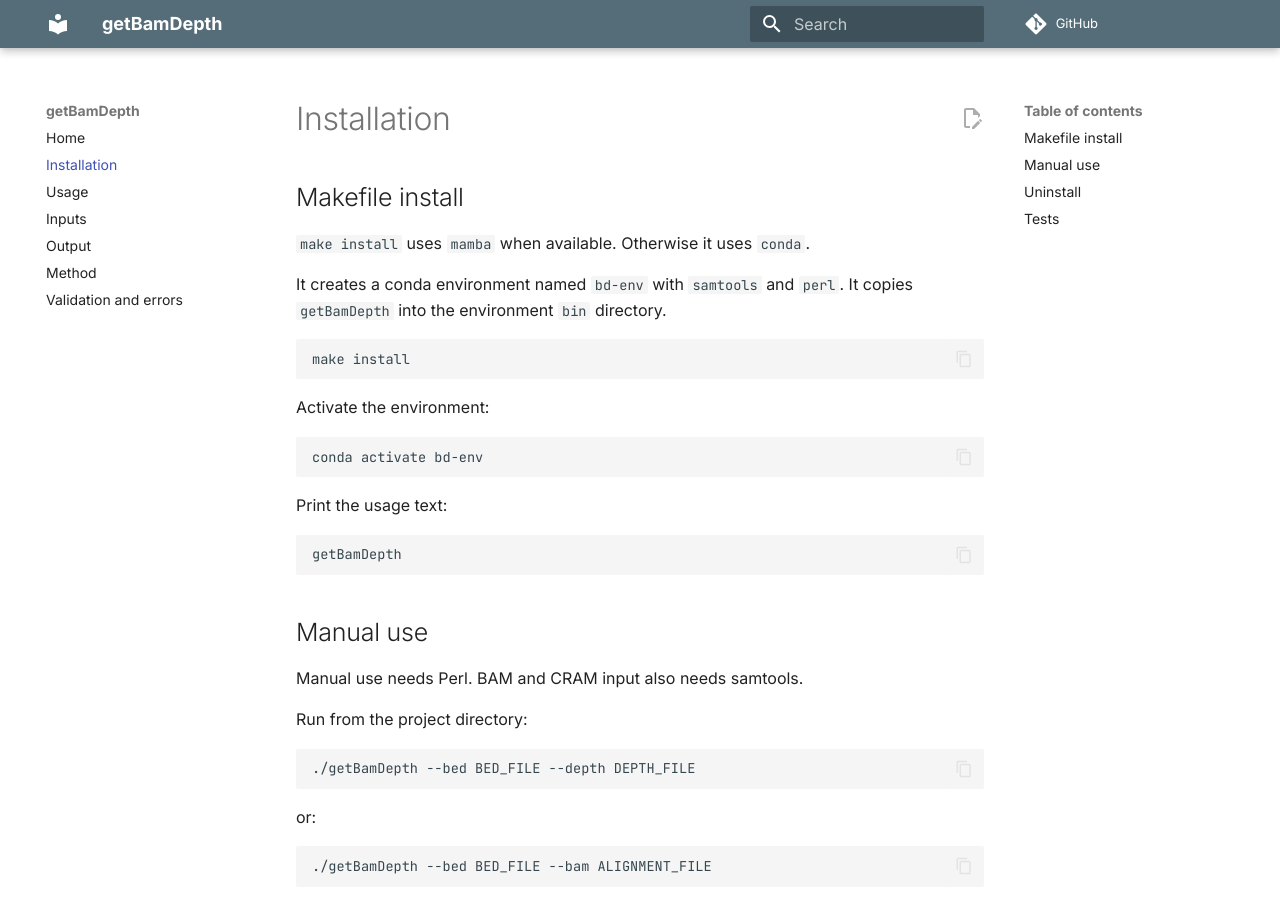
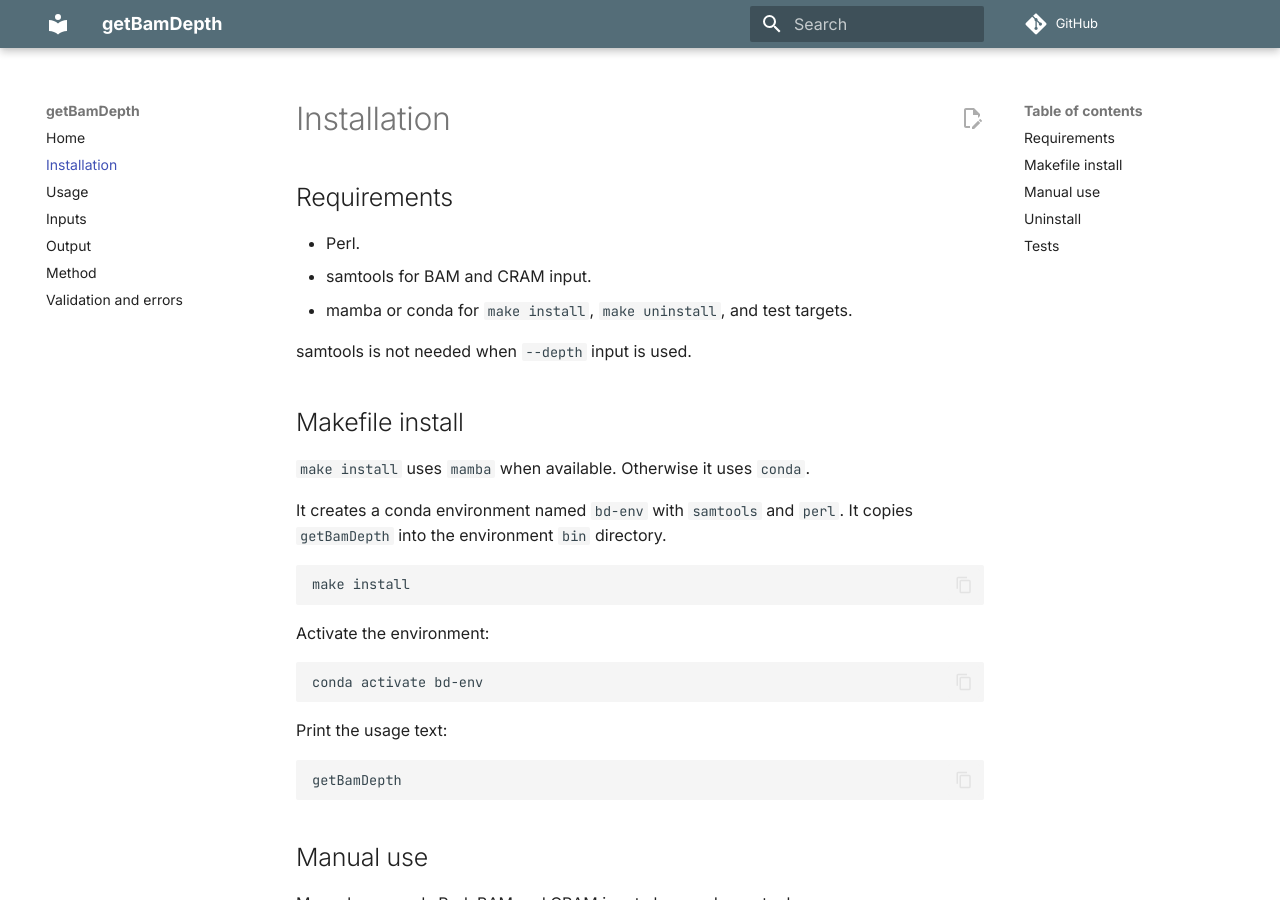
Before and after one commit to maurya-anand/getBamDepth, an MkDocs documentation site: the page built from docs/installation.md, in a window 1280 px wide and 900 px high. Built offline with MkDocs 1.6.1 and Material for MkDocs 9.7.7, drawn with Linux system fonts in a browser that asks for light colours; comment, search, counter and statistics services are not loaded.

Commit message:
docs: add requirements section to installation documentation

```diff
--- a/docs/installation.md
+++ b/docs/installation.md
@@ -1,4 +1,12 @@
 # Installation
+
+## Requirements
+
+- Perl.
+- samtools for BAM and CRAM input.
+- mamba or conda for `make install`, `make uninstall`, and test targets.
+
+samtools is not needed when `--depth` input is used.
 
 ## Makefile install
 
```
